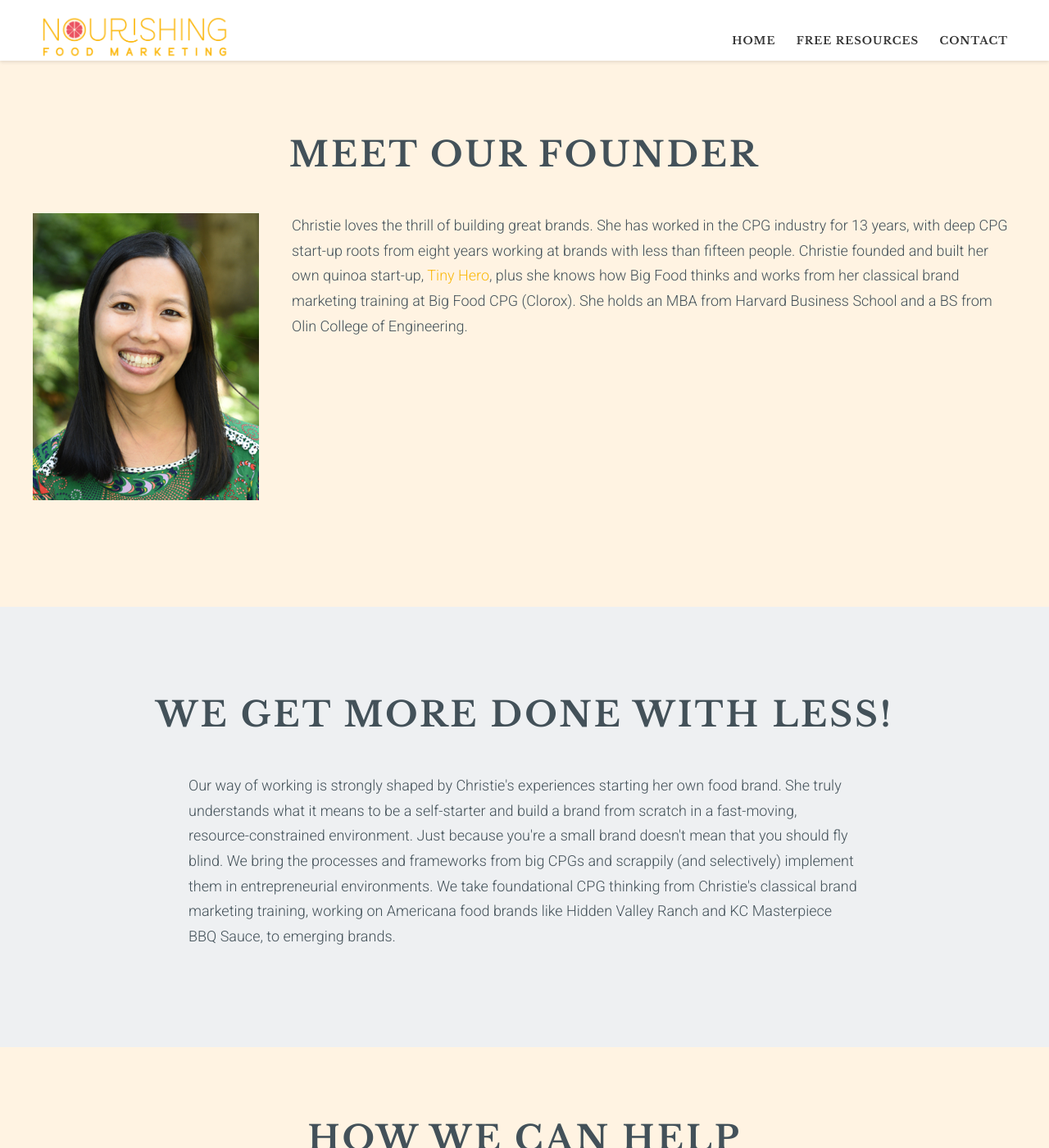
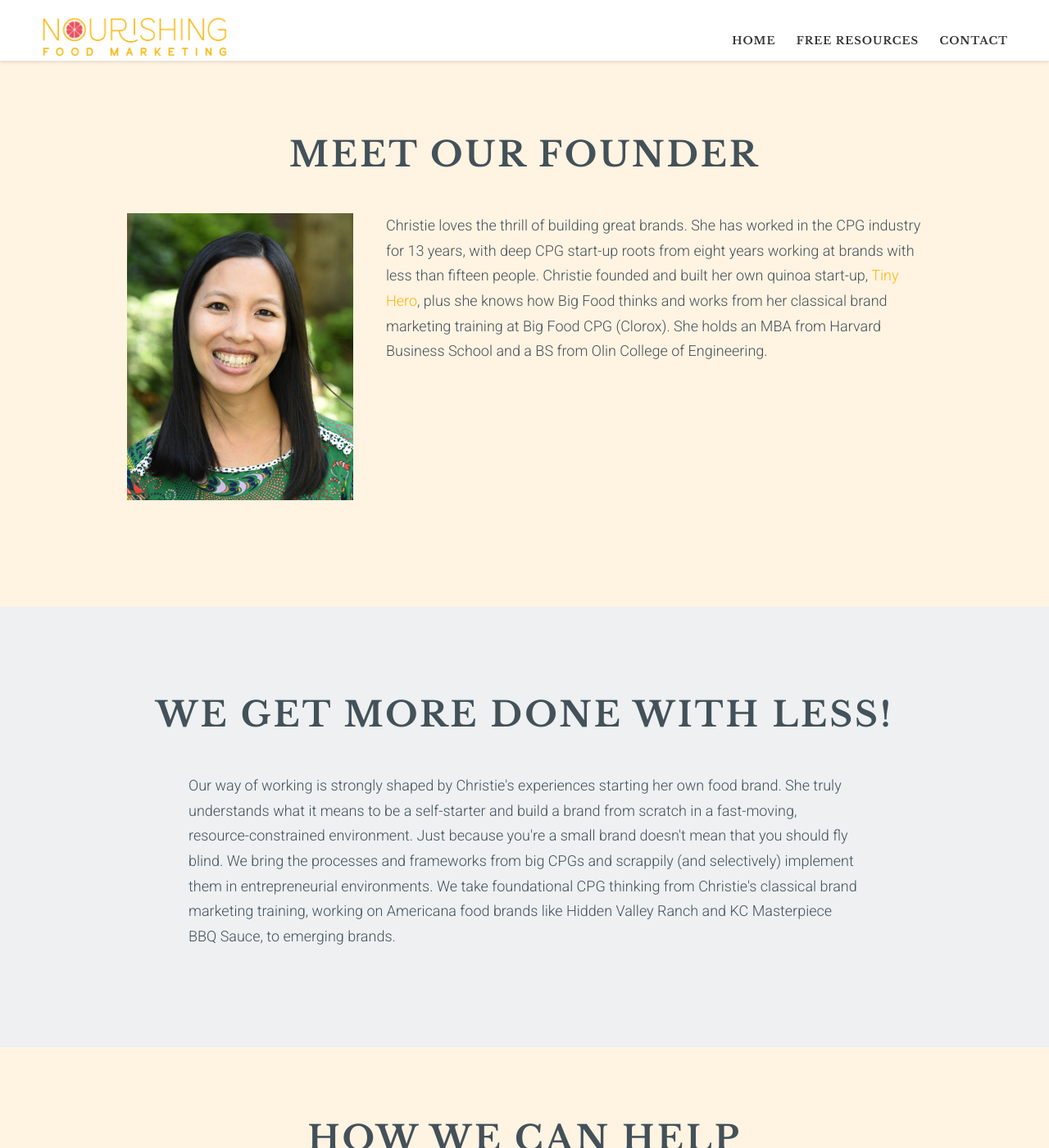
Before and after one commit to sekka1/nourishingfoodmarketing, a Jekyll site: the page built from index.md, in a window 1280 px wide and 1400 px high, scrolled down 1498 px. Shown: the whole window at 82% size. Built offline with Jekyll 4.4.1, drawn with Linux system fonts in a browser that asks for light colours.

Commit message:
Match Meet Our Founder section width to original (970px container) for more side margins

```diff
--- a/_layouts/home.html
+++ b/_layouts/home.html
@@ -94,7 +94,7 @@
 }
 
 .section-founder .container {
-  max-width: 1200px;
+  max-width: 970px;
   margin: 0 auto;
 }
 
```
